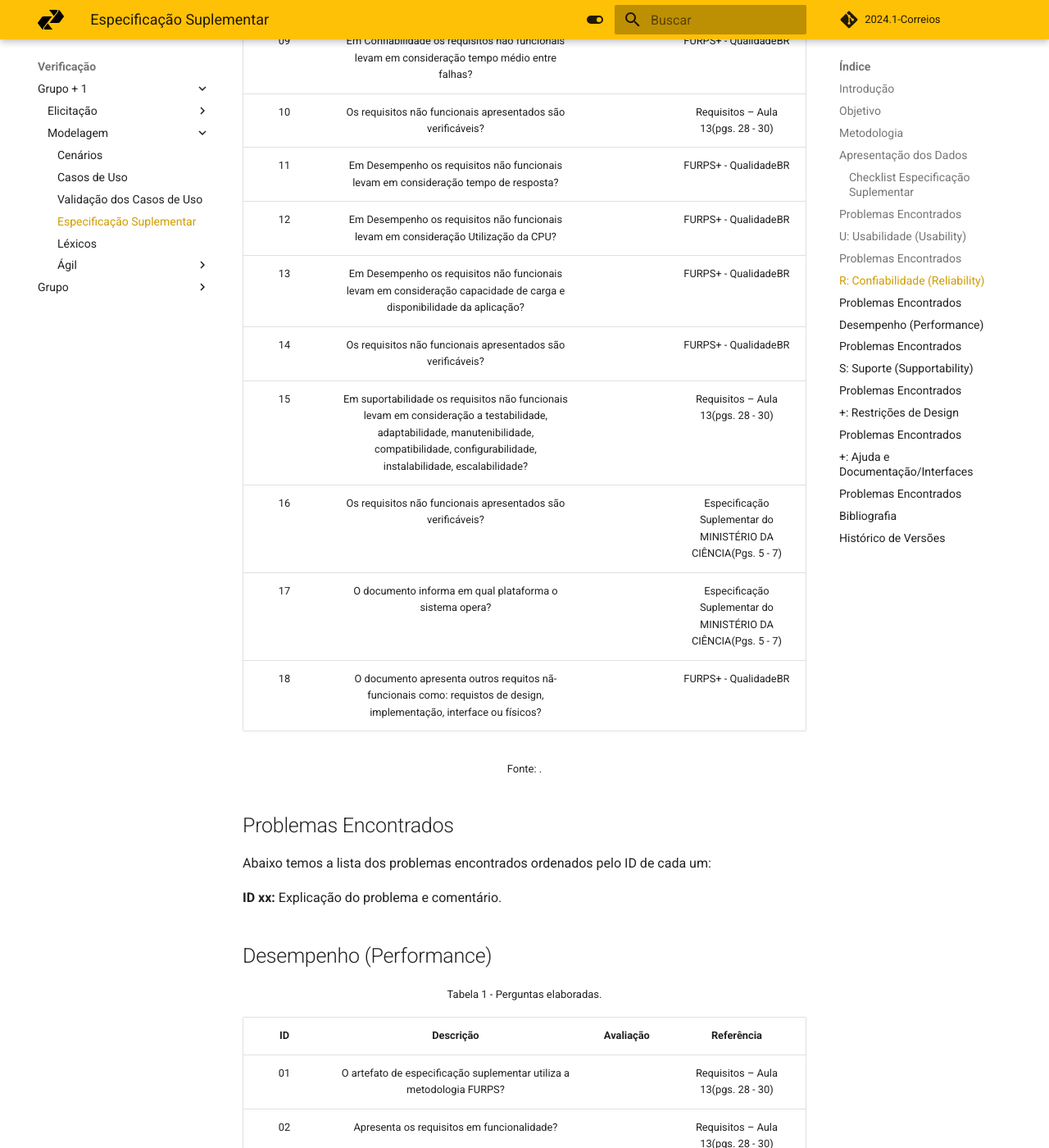
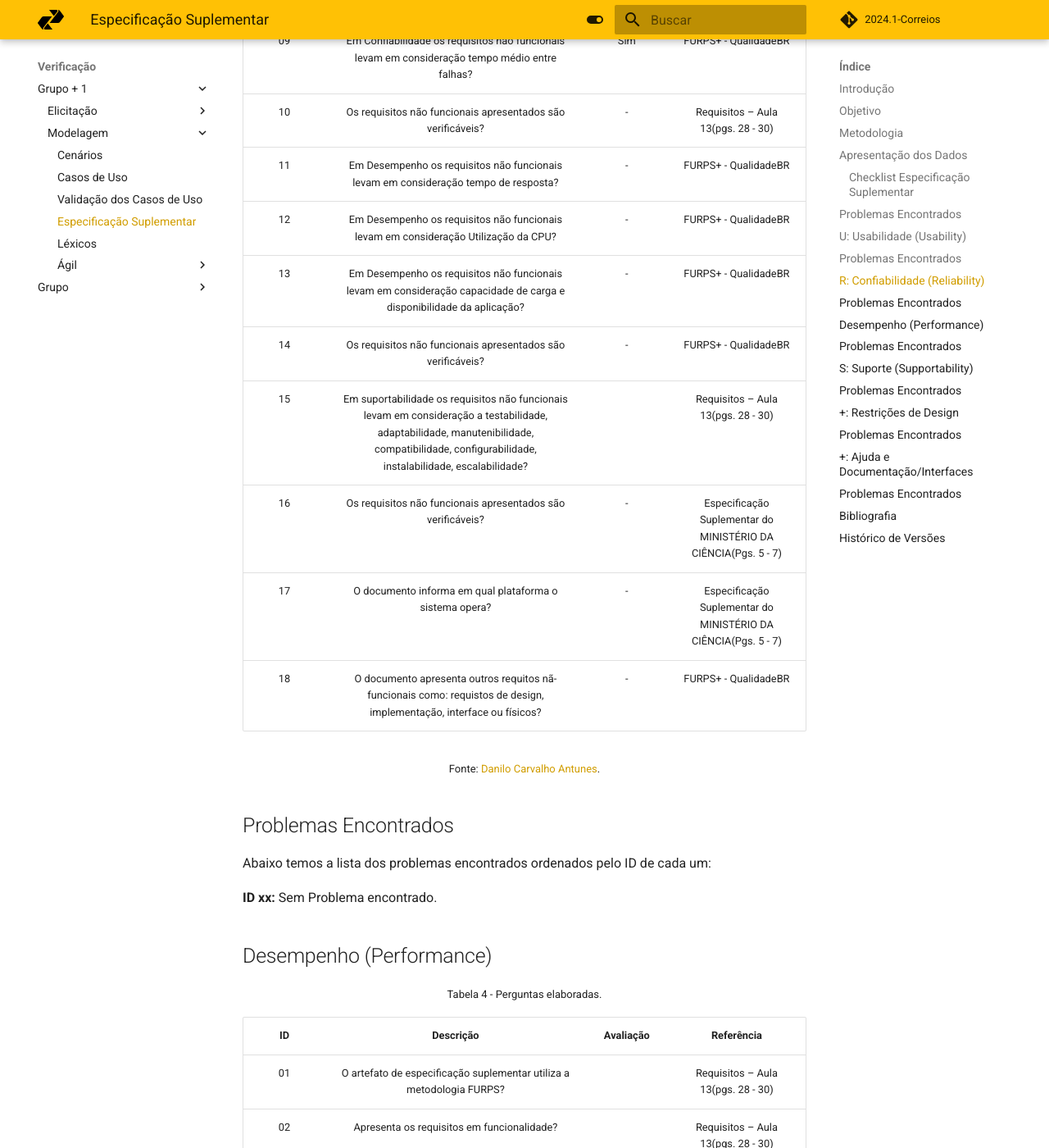
Before and after one commit to Requisitos-de-Software/2024.1-Serasa, an MkDocs documentation site: the page built from docs/verificacao/grupo+1/modelagem/especificacao_suplementar.md, in a window 1280 px wide and 1400 px high, scrolled down 5148 px. Shown: the whole window at 82% size. Built offline with MkDocs 1.6.1 and Material for MkDocs 9.7.7, drawn with Linux system fonts in a browser that asks for light colours; comment, search, counter and statistics services are not loaded; some of the changed text lies outside the part shown.

Commit message:
Adicionando a tabela de confianilidade

```diff
--- a/docs/verificacao/grupo+1/modelagem/especificacao_suplementar.md
+++ b/docs/verificacao/grupo+1/modelagem/especificacao_suplementar.md
@@ -54,7 +54,7 @@ Abaixo temos a lista dos problemas encontrados ordenados pelo ID de cada um:
 
 ## U: Usabilidade (Usability)
 
-<font size="2"><p style="text-align: center">Tabela 1 - Perguntas elaboradas.</p></font>
+<font size="2"><p style="text-align: center">Tabela 2 - Perguntas elaboradas.</p></font>
 
 
 |ID| Descrição | Avaliação | Referência|
@@ -90,43 +90,43 @@ Abaixo temos a lista dos problemas encontrados ordenados pelo ID de cada um:
 
 ## R: Confiabilidade (Reliability)
 
-<font size="2"><p style="text-align: center">Tabela 1 - Perguntas elaboradas.</p></font>
+<font size="2"><p style="text-align: center">Tabela 3 - Perguntas elaboradas.</p></font>
 
 
 |ID| Descrição | Avaliação | Referência|
 |:--:|:--:|:--:|:--:|
-|01| O artefato de especificação suplementar utiliza a metodologia FURPS?||Requisitos – Aula 13(pgs. 28 - 30)|
-|02| Apresenta os requisitos em funcionalidade? ||Requisitos – Aula 13(pgs. 28 - 30)|
-|03| Os requisitos apresentados são verificáveis?||FURPS+ - QualidadeBR|
-|04| Em usabilidade os requisitos não funcionais levam em consideração a prevenção de erros? ||Requisitos – Aula 13(pgs. 28 - 30)|
-|05| Em usabilidade os requisitos não funcionais levam em consideração a estética e design? ||FURPS+ - QualidadeBR|
-|06| Os requisitos não funcionais apresentados são verificáveis? ||FURPS+ - QualidadeBR|
-|07| Em Confiabilidade os requisitos não funcionais levam em consideração possibilidade de recuperação? ||Requisitos – Aula 13(pgs. 28 - 30)|
-|08| Em Confiabilidade os requisitos não funcionais levam em consideração possibilidade de previsão? ||FURPS+ - QualidadeBR|
-|09| Em Confiabilidade os requisitos não funcionais levam em consideração tempo médio entre falhas? ||FURPS+ - QualidadeBR|
-|10| Os requisitos não funcionais apresentados são verificáveis? ||Requisitos – Aula 13(pgs. 28 - 30)|
-|11| Em Desempenho os requisitos não funcionais levam em consideração tempo de resposta?  ||FURPS+ - QualidadeBR|
-|12| Em Desempenho os requisitos não funcionais levam em consideração Utilização da CPU?||FURPS+ - QualidadeBR|
-|13| Em Desempenho os requisitos não funcionais levam em consideração capacidade de carga e disponibilidade da aplicação? ||FURPS+ - QualidadeBR|
-|14| Os requisitos não funcionais apresentados são verificáveis? ||FURPS+ - QualidadeBR|
+|01| O artefato de especificação suplementar utiliza a metodologia FURPS?|-|Requisitos – Aula 13(pgs. 28 - 30)|
+|02| Apresenta os requisitos em funcionalidade? |-|Requisitos – Aula 13(pgs. 28 - 30)|
+|03| Os requisitos apresentados são verificáveis?|-|FURPS+ - QualidadeBR|
+|04| Em usabilidade os requisitos não funcionais levam em consideração a prevenção de erros? |-|Requisitos – Aula 13(pgs. 28 - 30)|
+|05| Em usabilidade os requisitos não funcionais levam em consideração a estética e design? |-|FURPS+ - QualidadeBR|
+|06| Os requisitos não funcionais apresentados são verificáveis? |-|FURPS+ - QualidadeBR|
+|07| Em Confiabilidade os requisitos não funcionais levam em consideração possibilidade de recuperação? |Sim|Requisitos – Aula 13(pgs. 28 - 30)|
+|08| Em Confiabilidade os requisitos não funcionais levam em consideração possibilidade de previsão? |Sim|FURPS+ - QualidadeBR|
+|09| Em Confiabilidade os requisitos não funcionais levam em consideração tempo médio entre falhas? |Sim|FURPS+ - QualidadeBR|
+|10| Os requisitos não funcionais apresentados são verificáveis? |-|Requisitos – Aula 13(pgs. 28 - 30)|
+|11| Em Desempenho os requisitos não funcionais levam em consideração tempo de resposta?  |-|FURPS+ - QualidadeBR|
+|12| Em Desempenho os requisitos não funcionais levam em consideração Utilização da CPU?|-|FURPS+ - QualidadeBR|
+|13| Em Desempenho os requisitos não funcionais levam em consideração capacidade de carga e disponibilidade da aplicação? |-|FURPS+ - QualidadeBR|
+|14| Os requisitos não funcionais apresentados são verificáveis? |-|FURPS+ - QualidadeBR|
 |15| Em suportabilidade os requisitos não funcionais levam em consideração a testabilidade, adaptabilidade, manutenibilidade, compatibilidade, configurabilidade, instalabilidade, escalabilidade? ||Requisitos – Aula 13(pgs. 28 - 30)|
-|16| Os requisitos não funcionais apresentados são verificáveis? ||Especificação Suplementar do MINISTÉRIO DA CIÊNCIA(Pgs. 5 - 7)|
-|17| O documento informa em qual plataforma o sistema opera? ||Especificação Suplementar do MINISTÉRIO DA CIÊNCIA(Pgs. 5 - 7)|
-|18| O documento apresenta outros requitos nã-funcionais como: requistos de design, implementação, interface ou físicos? ||FURPS+ - QualidadeBR|
+|16| Os requisitos não funcionais apresentados são verificáveis? |-|Especificação Suplementar do MINISTÉRIO DA CIÊNCIA(Pgs. 5 - 7)|
+|17| O documento informa em qual plataforma o sistema opera? |-|Especificação Suplementar do MINISTÉRIO DA CIÊNCIA(Pgs. 5 - 7)|
+|18| O documento apresenta outros requitos nã-funcionais como: requistos de design, implementação, interface ou físicos? |-|FURPS+ - QualidadeBR|
 
 
-<font size="2"><p style="text-align: center">Fonte: []().</p></font>
+<font size="2"><p style="text-align: center">Fonte: [Danilo Carvalho Antunes](https://github.com/Danilo-Carvalho-Antunes).</p></font>
 
 
 ## Problemas Encontrados
 
 Abaixo temos a lista dos problemas encontrados ordenados pelo ID de cada um:
 
-**ID xx:** Explicação do problema e comentário.
+**ID xx:** Sem Problema encontrado.
 
 ## Desempenho (Performance)
 
-<font size="2"><p style="text-align: center">Tabela 1 - Perguntas elaboradas.</p></font>
+<font size="2"><p style="text-align: center">Tabela 4 - Perguntas elaboradas.</p></font>
 
 
 |ID| Descrição | Avaliação | Referência|
@@ -162,7 +162,7 @@ Abaixo temos a lista dos problemas encontrados ordenados pelo ID de cada um:
 
 ## S: Suporte (Supportability)
 
-<font size="2"><p style="text-align: center">Tabela 1 - Perguntas elaboradas.</p></font>
+<font size="2"><p style="text-align: center">Tabela 5 - Perguntas elaboradas.</p></font>
 
 
 |ID| Descrição | Avaliação | Referência|
@@ -198,7 +198,7 @@ Abaixo temos a lista dos problemas encontrados ordenados pelo ID de cada um:
 
 ## +: Restrições de Design
 
-<font size="2"><p style="text-align: center">Tabela 1 - Perguntas elaboradas.</p></font>
+<font size="2"><p style="text-align: center">Tabela 6 - Perguntas elaboradas.</p></font>
 
 
 |ID| Descrição | Avaliação | Referência|
@@ -234,7 +234,7 @@ Abaixo temos a lista dos problemas encontrados ordenados pelo ID de cada um:
 
 ## +: Ajuda e Documentação/Interfaces
 
-<font size="2"><p style="text-align: center">Tabela 1 - Perguntas elaboradas.</p></font>
+<font size="2"><p style="text-align: center">Tabela 7 - Perguntas elaboradas.</p></font>
 
 
 |ID| Descrição | Avaliação | Referência|
```
